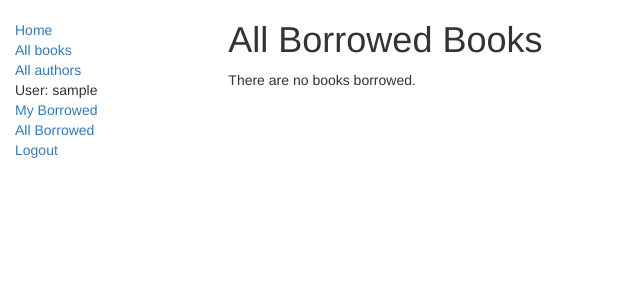
After one commit to daywaves/mdn-webdev-fundamentals, a Django app: page /catalog/borrowed/ in a window 1280 px wide. The commit adds this page. Shown: the top 300 px of the page, without its empty margins (0-640 px from the left). Run offline with Django 3.2, Linux system fonts and the light colour scheme; a user stored in the database is signed in; tables that the repository leaves empty hold one stand-in row (values such as "Sample post"); some libraries are stand-ins or nearby versions.

Commit message:
Complete django authentication challenge (part 8 challenge)

```diff
--- a/django/locallibrary/catalog/templates/base_generic.html
+++ b/django/locallibrary/catalog/templates/base_generic.html
@@ -28,6 +28,9 @@
           {% if user.is_authenticated %}
             <li>User: {{ user.get_username }}</li>
             <li><a href="{% url 'my-borrowed' %}">My Borrowed</a></li>
+            {% if perms.catalog.can_mark_returned %}
+            <li><a href="{% url 'borrowed' %}">All Borrowed</a></li>
+            {% endif %}
             <li><a href="{% url 'logout'%}?next={{request.path}}">Logout</a></li>
           {% else %}
             <li><a href="{% url 'login'%}?next={{request.path}}">Login</a></li>
--- /dev/null
+++ b/django/locallibrary/catalog/templates/catalog/bookinstance_list_borrowed.html
@@ -0,0 +1,16 @@
+{% extends "base_generic.html" %}
+
+{% block content %}
+  <h1>All Borrowed Books</h1>
+  {% if bookinstance_list %}
+    <ul>
+      {% for bookinst in bookinstance_list %}
+      <li class="{% if bookinst.is_overdue %}text-danger{% endif %}">
+        <a href="{% url 'book-detail' bookinst.book.pk %}">{{bookinst.book.title}}</a> ({{ bookinst.due_back }}) - {{ bookinst.borrower }}
+      </li>
+      {% endfor %}
+    </ul>
+  {% else %}
+    <p>There are no books borrowed.</p>
+  {% endif %}
+{% endblock %}
--- a/django/locallibrary/catalog/urls.py
+++ b/django/locallibrary/catalog/urls.py
@@ -8,6 +8,8 @@ urlpatterns = [
     url(r'^books/$', views.BookListView.as_view(), name='books'),
     url(r'^book/(?P<pk>\d+)$', views.BookDetailView.as_view(), name='book-detail'),
     url(r'^authors/$', views.AuthorListView.as_view(), name='authors'),
-    url(r'^author/(?P<pk>\d+)$', views.AuthorDetailView.as_view(), name='author-detail'),
+    url(r'^author/(?P<pk>\d+)$',
+        views.AuthorDetailView.as_view(), name='author-detail'),
     url(r'^mybooks/$', views.LoanedBooksByUserListView.as_view(), name='my-borrowed'),
+    url(r'^borrowed/$', views.LoanedBooksListview.as_view(), name='borrowed')
 ]
--- a/django/locallibrary/catalog/views.py
+++ b/django/locallibrary/catalog/views.py
@@ -1,7 +1,7 @@
 from django.shortcuts import render
 from django.views import generic
 from .models import Book, Author, BookInstance, Genre
-from django.contrib.auth.mixins import LoginRequiredMixin
+from django.contrib.auth.mixins import LoginRequiredMixin, PermissionRequiredMixin
 
 
 # Create your views here.
@@ -44,6 +44,19 @@ class LoanedBooksByUserListView(LoginRequiredMixin, generic.ListView):
         return BookInstance.objects.filter(borrower=self.request.user).filter(status__exact='o').order_by('due_back')
 
 
+class LoanedBooksListview(PermissionRequiredMixin, generic.ListView):
+    """
+    Generic class-based view listing all books currently loaned out.
+    """
+    model = BookInstance
+    template_name = 'catalog/bookinstance_list_borrowed.html'
+    paginate_by = 10
+    permission_required = 'catalog.can_mark_returned'
+
+    def get_queryset(self):
+        return BookInstance.objects.filter(status__exact='o').order_by('due_back')
+
+
 class BookListView(generic.ListView):
     model = Book
     queryset = Book.objects.order_by('title')
```
Also changed, not shown: django/locallibrary/catalog/templates/catalog/bookinstance_list_borrowed_user.html (indentation only).
